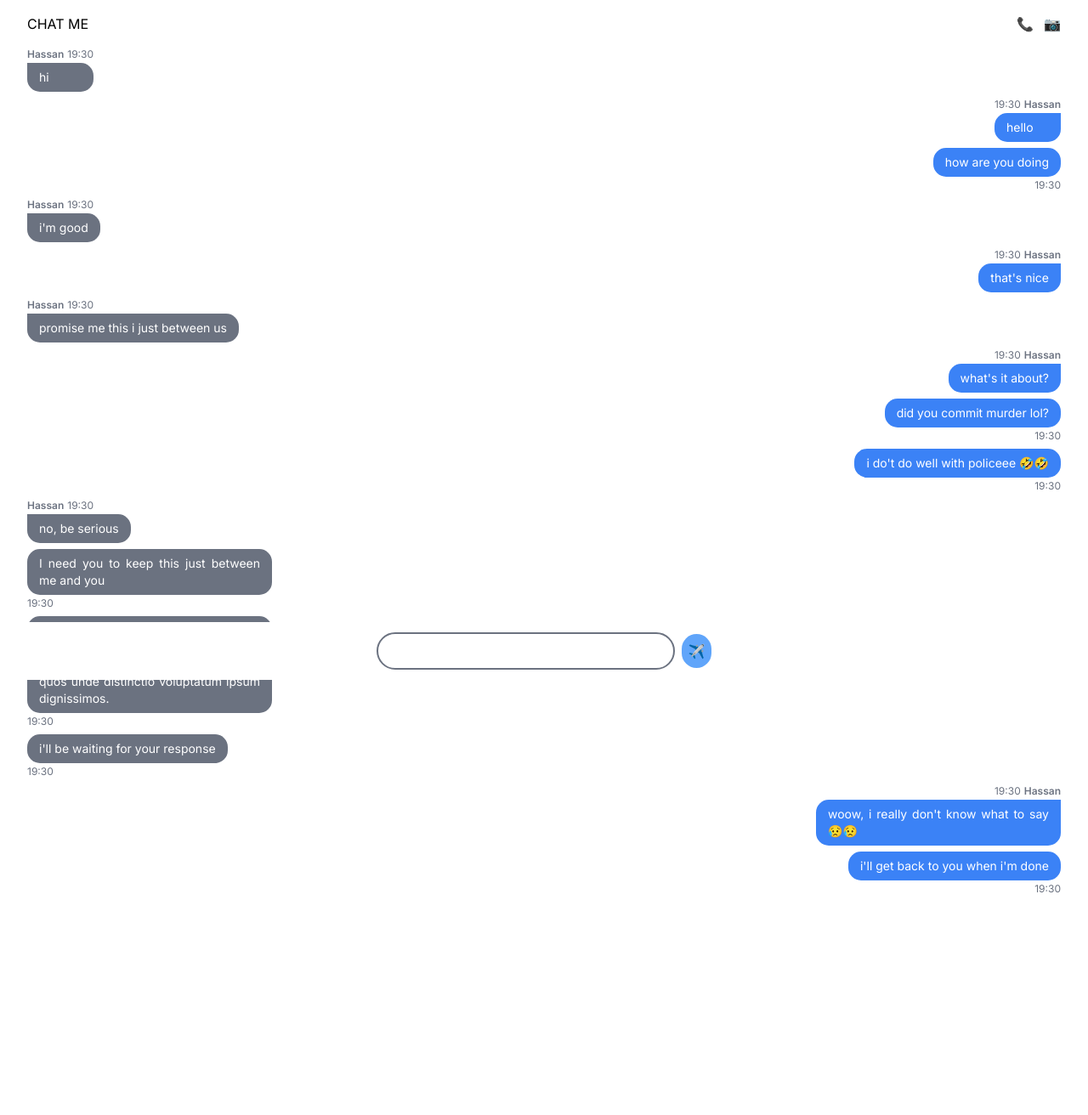
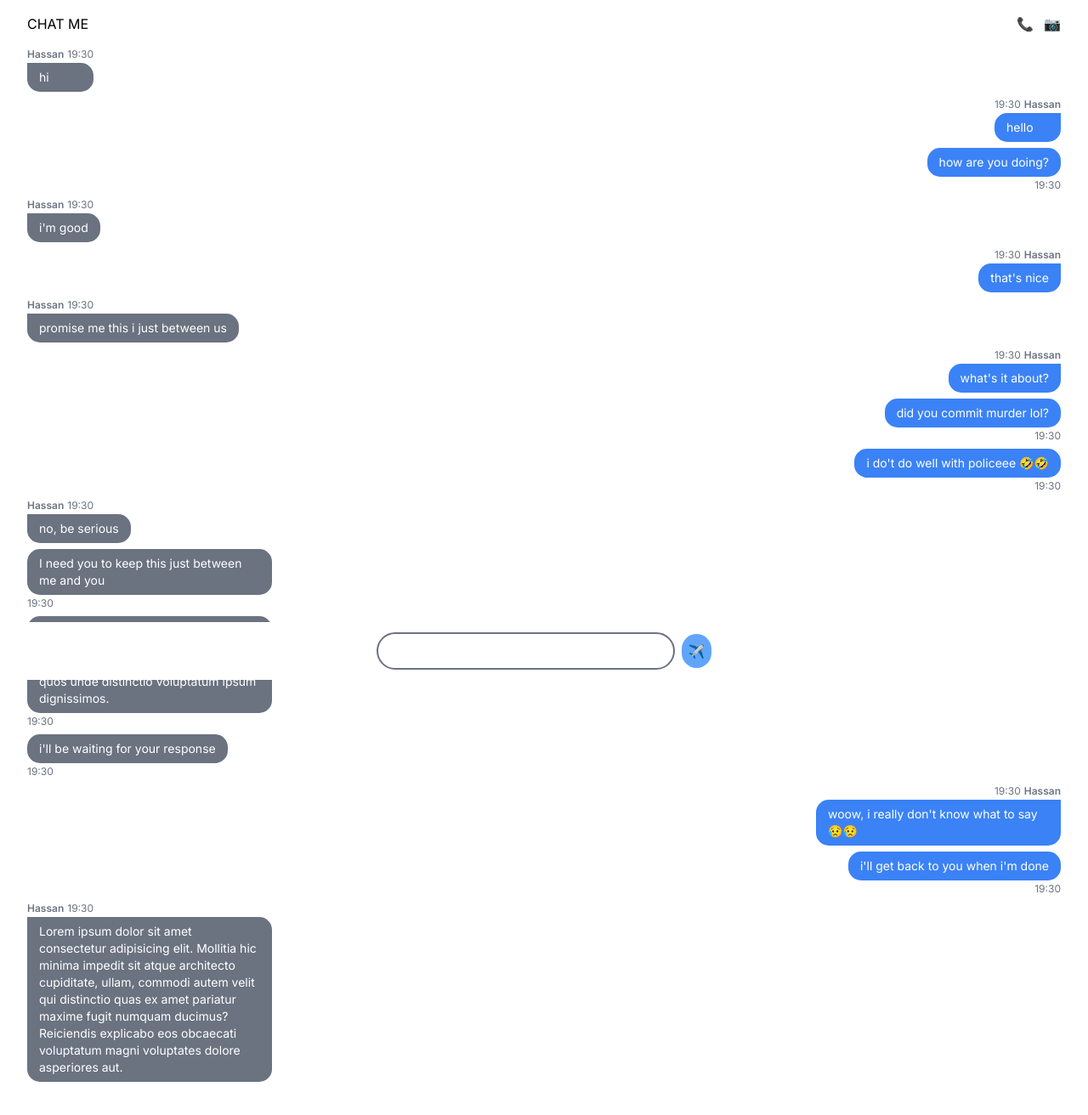
Before and after one commit to Hassan-neu/product-checker, a Next.js app: page / in a window 1280 px wide. Shown: the top 1312 px of the page at 85% size. Before the commit the page ends 1141 px from the top, so only its background shows below. Built offline with nearby package versions, Linux system fonts and the light colour scheme.

Commit message:
:wrench: message text flow fixed

```diff
--- a/src/app/page.js
+++ b/src/app/page.js
@@ -28,7 +28,7 @@ export default function Home() {
             <div className="flex h-full flex-col justify-between gap-[7px]">
                 <Message msg="hi" />
                 <Message sender={true} msg="hello" />
-                <Message sender={true} consecMessage msg="how are you doing" />
+                <Message sender={true} consecMessage msg="how are you doing?" />
                 <Message msg="i'm good" />
                 <Message sender={true} msg="that's nice" />
                 <Message msg="promise me this i just between us" />
@@ -65,6 +65,7 @@ export default function Home() {
                     sender={true}
                     msg="i'll get back to you when i'm done"
                 />
+                <Message msg="  Lorem ipsum dolor sit amet consectetur adipisicing elit. Mollitia hic minima impedit sit atque architecto cupiditate, ullam, commodi autem velit qui distinctio quas ex amet pariatur maxime fugit numquam ducimus? Reiciendis explicabo eos obcaecati voluptatum magni voluptates dolore asperiores aut." />
                 <div ref={view} className="h-20 w-full">
                     {" "}
                 </div>
--- a/src/components/message.js
+++ b/src/components/message.js
@@ -38,7 +38,7 @@ const Message = ({ sender, consecMessage, msg }) => {
                     </span>
                 </div>
                 <div
-                    className={`text-sm text-white text-justify rounded-[15px] px-[1em] py-[.5em] break-keep  bg-blue-500 ${
+                    className={`text-sm text-white  rounded-[15px] px-[1em] py-[.5em] bg-blue-500 ${
                         sender ? "rounded-tr-[0]" : "rounded-tl-[0] bg-gray-500"
                     } ${consecMessage && sender ? "!rounded-tr-[15px] " : ""} ${
                         consecMessage && !sender ? "!rounded-tl-[15px] " : ""
```
